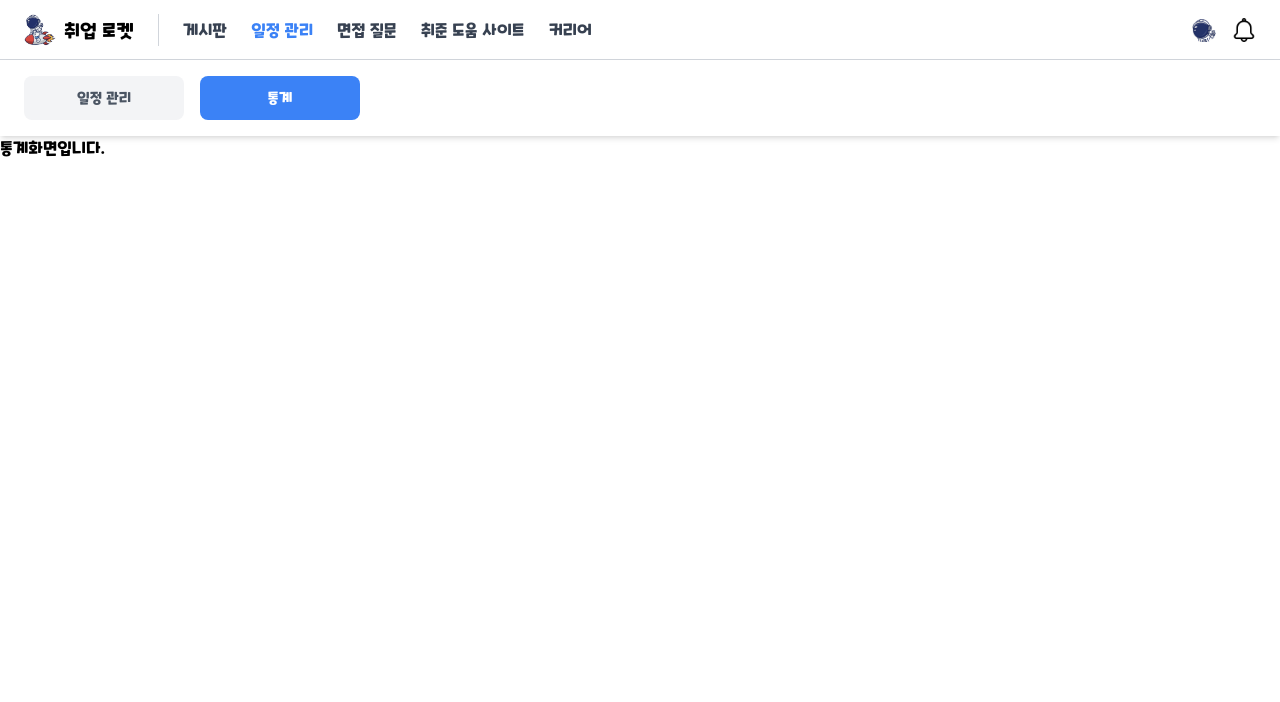
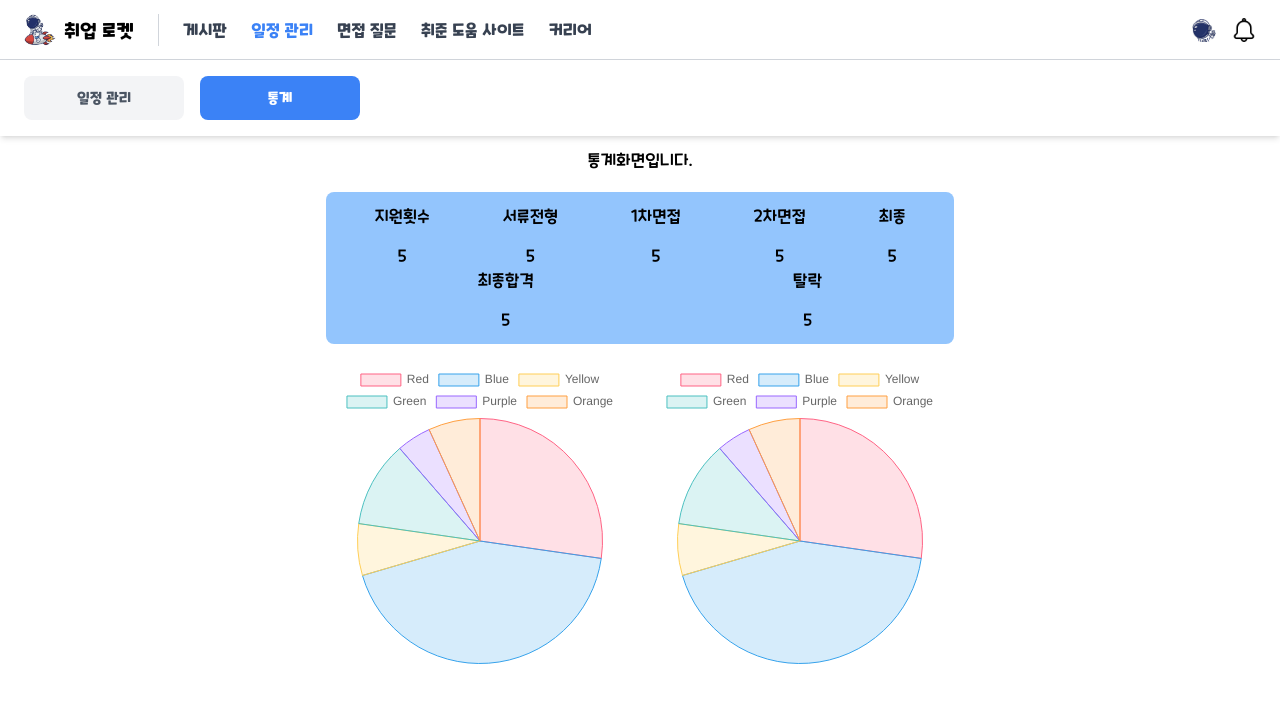
Before and after one commit to employment-rocket/rocket, a React (Vite) app in the folder job-rocket-frontend/: page /schedule/statistics in a window 1280 px wide. Shown: the top 702 px of the page. Built offline with nearby package versions, Linux system fonts and the light colour scheme; no server answers.

Commit message:
design : stats

```diff
--- a/job-rocket-frontend/package.json
+++ b/job-rocket-frontend/package.json
@@ -18,16 +18,17 @@
 		"@tanstack/react-query": "^5.62.7",
 		"antd": "^5.22.5",
 		"axios": "^1.7.9",
+		"chart.js": "^4.4.7",
 		"core-js": "^3.39.0",
 		"html2canvas": "^1.4.1",
 		"html2pdf.js": "^0.10.2",
 		"jspdf": "^2.5.2",
 		"pdfjs-dist": "^4.9.155",
 		"react": "^18.3.1",
+		"react-chartjs-2": "^5.3.0",
 		"react-dom": "^18.3.1",
 		"react-pdf": "^9.2.1",
 		"react-router": "^7.0.2",
-    "sweetalert2": "^11.15.6",
 		"tailwind-scrollbar-hide": "^1.1.7",
 		"zustand": "^5.0.2"
 	},
--- a/job-rocket-frontend/src/components/schedule/statistics/Statistics.jsx
+++ b/job-rocket-frontend/src/components/schedule/statistics/Statistics.jsx
@@ -1,7 +1,88 @@
 import React from "react";
+import { Chart as ChartJS, ArcElement, Tooltip, Legend } from "chart.js";
+import { Pie } from "react-chartjs-2";
+
+ChartJS.register(ArcElement, Tooltip, Legend);
+
+export const data = {
+	labels: ["Red", "Blue", "Yellow", "Green", "Purple", "Orange"],
+	datasets: [
+		{
+			label: "# of Votes",
+			data: [12, 19, 3, 5, 2, 3],
+			backgroundColor: [
+				"rgba(255, 99, 132, 0.2)",
+				"rgba(54, 162, 235, 0.2)",
+				"rgba(255, 206, 86, 0.2)",
+				"rgba(75, 192, 192, 0.2)",
+				"rgba(153, 102, 255, 0.2)",
+				"rgba(255, 159, 64, 0.2)",
+			],
+			borderColor: [
+				"rgba(255, 99, 132, 1)",
+				"rgba(54, 162, 235, 1)",
+				"rgba(255, 206, 86, 1)",
+				"rgba(75, 192, 192, 1)",
+				"rgba(153, 102, 255, 1)",
+				"rgba(255, 159, 64, 1)",
+			],
+			borderWidth: 1,
+		},
+	],
+};
 
 const Statistics = () => {
-	return <div>통계화면입니다.</div>;
+	return (
+		<div
+			className="flex flex-col w-full h-screen items-center p-3 space-y-5"
+			style={{ fontFamily: "CookieRegular" }}
+		>
+			<div>통계화면입니다.</div>
+			<div className="flex flex-col bg-blue-300 w-1/2 items-center rounded-lg space-x-5 p-3">
+				<div className="flex justify-around w-full">
+					<div className="flex flex-col items-center space-y-4">
+						<div>지원횟수</div>
+						<div>5</div>
+					</div>
+					<div className="flex flex-col items-center space-y-4">
+						<div>서류전형</div>
+						<div>5</div>
+					</div>
+					<div className="flex flex-col items-center space-y-4">
+						<div>1차면접</div>
+						<div>5</div>
+					</div>
+					<div className="flex flex-col items-center space-y-4">
+						<div>2차면접</div>
+						<div>5</div>
+					</div>
+					<div className="flex flex-col items-center space-y-4">
+						<div>최종</div>
+						<div>5</div>
+					</div>
+				</div>
+
+				<div className="flex justify-around w-full">
+					<div className="flex flex-col items-center space-y-4">
+						<div>최종합격</div>
+						<div>5</div>
+					</div>
+					<div className="flex flex-col items-center space-y-4">
+						<div>탈락</div>
+						<div>5</div>
+					</div>
+				</div>
+			</div>
+			<div className="flex space-x-5">
+				<div>
+					<Pie data={data} />
+				</div>
+				<div>
+					<Pie data={data} />
+				</div>
+			</div>
+		</div>
+	);
 };
 
 export default Statistics;
```
Also changed, not shown: 1 other file (tests, documents, lock files or other folders). Lines whose indentation alone changed are shown as unchanged.
